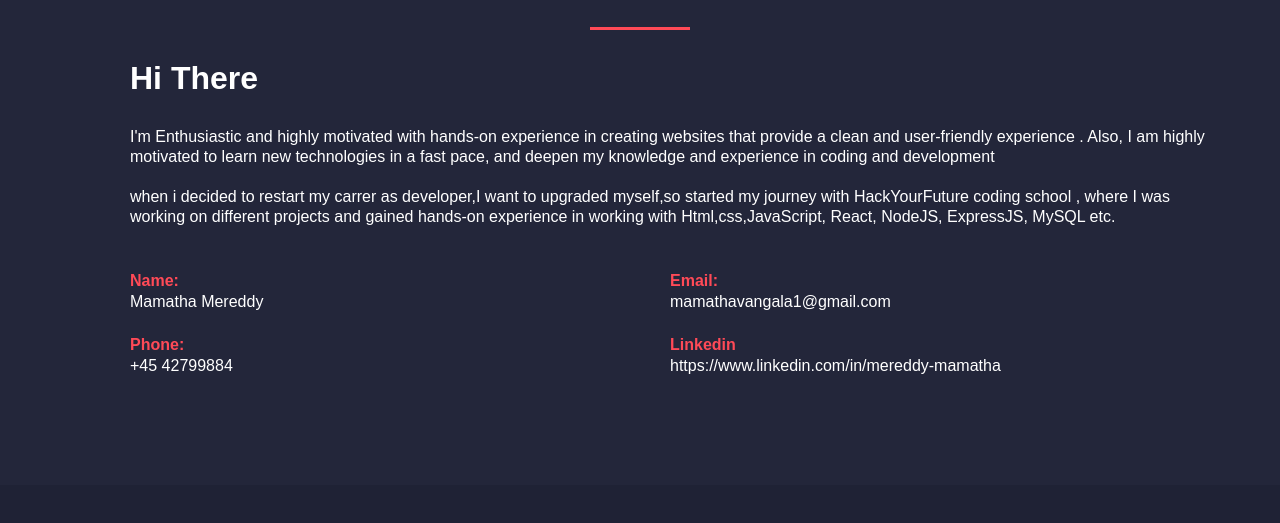
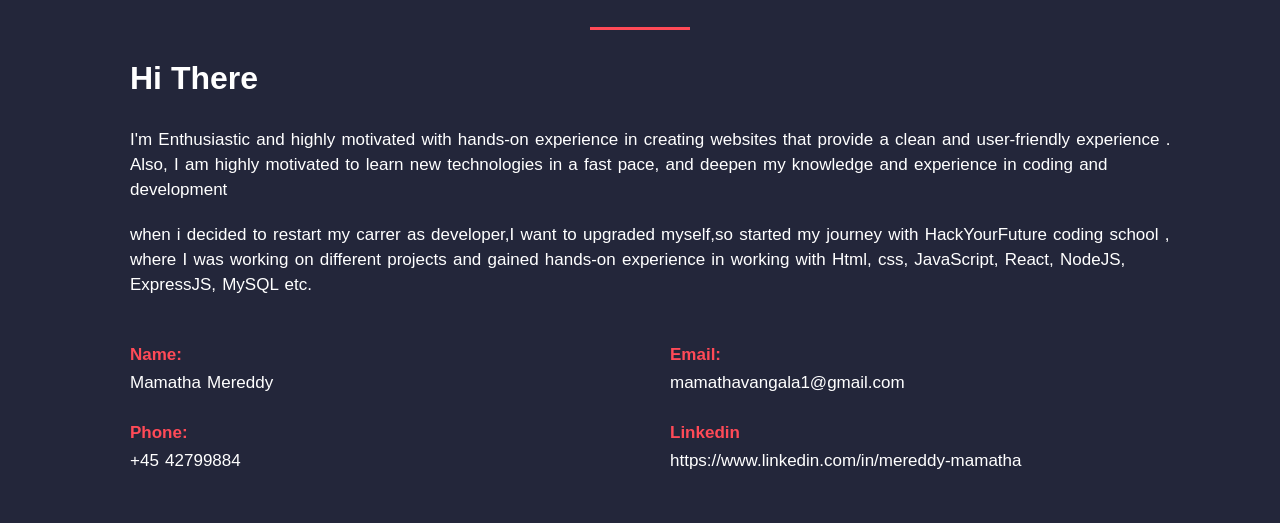
Before and after one commit to mamathamereddy/Portfolio, a React (Create React App) app: page / in a window 1280 px wide. Shown: the part 960-1483 px from the top of the page. Built offline with nearby package versions, Linux system fonts and the light colour scheme.

Commit message:
fixing the fontsize for about and fixing the a tags

```diff
--- a/src/App.css
+++ b/src/App.css
@@ -218,17 +218,22 @@ body {
   margin-bottom: 30px;
 }
 .about__info-p1 {
-  font-size: 16px;
-  line-height: 20px;
+  font-size: 17px;
+  line-height: 25px;
   margin-bottom: 20px;
+  word-spacing: 1.5px;
 }
 .about__info-p2 {
-  font-size: 16px;
-  line-height: 20px;
+  font-size: 17px;
+  line-height: 25px;
+  word-spacing:1.5px;
 }
 
 .info__contacts {
   margin-top: 20px;
+  line-height: 25px;
+  word-spacing: 1.5px;
+  font-size: 17px;
 }
 .info__contacts strong {
   color: #ff4a57;
@@ -291,6 +296,7 @@ body {
   box-shadow: 2px 5px 3px 0px rgba(0, 0, 0, 0.5);
   transition: all 0.3s linear;
 }
+
 .room:hover {
   box-shadow: 4px 10px 5px 0px rgba(0, 0, 0, 0.5);
 }
@@ -322,10 +328,17 @@ body {
   font-weight: 300;
   letter-spacing: 3px;
 }
-.room-link {
+.room-linkr{
   position: absolute;
   top: 50%;
-  left: 50%;
+  left: 45%;
+  transform: scale(0);
+  transition: all 0.3s linear;
+}
+.room-linkl{
+  position: absolute;
+  top: 30%;
+  left: 45%;
   transform: scale(0);
   transition: all 0.3s linear;
 }
@@ -339,7 +352,10 @@ body {
 .img-container:hover .price-top {
   opacity: 0;
 }
-.img-container:hover .room-link {
+.img-container:hover .room-linkl{
+  transform: translate(-50%, -50%) scale(1);
+}
+.img-container:hover .room-linkr {
   transform: translate(-50%, -50%) scale(1);
 }
 .room-info {
@@ -351,7 +367,7 @@ body {
   letter-spacing: 3px;
 }
 
-.btn-primary {
+.btn-primary{
   display: inline-block;
   text-decoration: none;
   background: #af9a7d;
@@ -359,6 +375,8 @@ body {
   text-transform: uppercase;
   cursor: pointer;
 }
+
+
 .img-container li {
   display: flex;
   margin: 20px;
--- a/src/components/About.js
+++ b/src/components/About.js
@@ -39,7 +39,7 @@ const About = () => {
                 when i decided to restart my carrer as developer,I want to
                 upgraded myself,so started my journey with HackYourFuture coding
                 school , where I was working on different projects and gained
-                hands-on experience in working with Html,css,JavaScript, React,
+                hands-on experience in working with Html, css, JavaScript, React,
                 NodeJS, ExpressJS, MySQL etc.
               </div>
               <div className="info__contacts">
--- a/src/components/Projects.js
+++ b/src/components/Projects.js
@@ -1,5 +1,6 @@
 import React from "react";
 import ProjectsData from "../data/Projects";
+import { FaLink, FaEye } from "react-icons/fa";
 
 const Projects = () => {
   return (
@@ -19,22 +20,22 @@ const Projects = () => {
                     <h6>{item.type}</h6>
                     <p>app</p>
                   </div>
+
                   <a
                     href={item.githubUrl}
                     target="_blank"
                     rel="noopener noreferrer"
-                    className="btn-primary room-link"
+                    className="btn-primary room-linkl"
                   >
-                    SOURCE CODE
+                    <FaEye/> Source CODE
                   </a>
-
                   <a
                     href={item.deployedUrl}
                     target="_blank"
                     rel="noopener noreferrer"
-                    className="btn-primary room-link"
+                    className="btn-primary room-linkr"
                   >
-                    site
+                   <FaLink/> Deployment
                   </a>
                 </div>
                 <p className="room-info">{item.name}</p>
--- a/src/data/Projects.js
+++ b/src/data/Projects.js
@@ -1,9 +1,10 @@
-
+//import pic1 from '../images/mmm.gif'
 
 const projects = [
 	{
 		id: 1,
 		name:"Meal sharing",
+		//  image:pic1,
 		image: 'https://static.onecms.io/wp-content/uploads/sites/24/2018/01/soba_noodle-and-shrimp_bowl_2554701_qfsfe_01_1-2000.jpg',
 	    type:"MERN Stack",
         githubUrl:'https://github.com/mamathamereddy/HotelBooking-Client',
```
